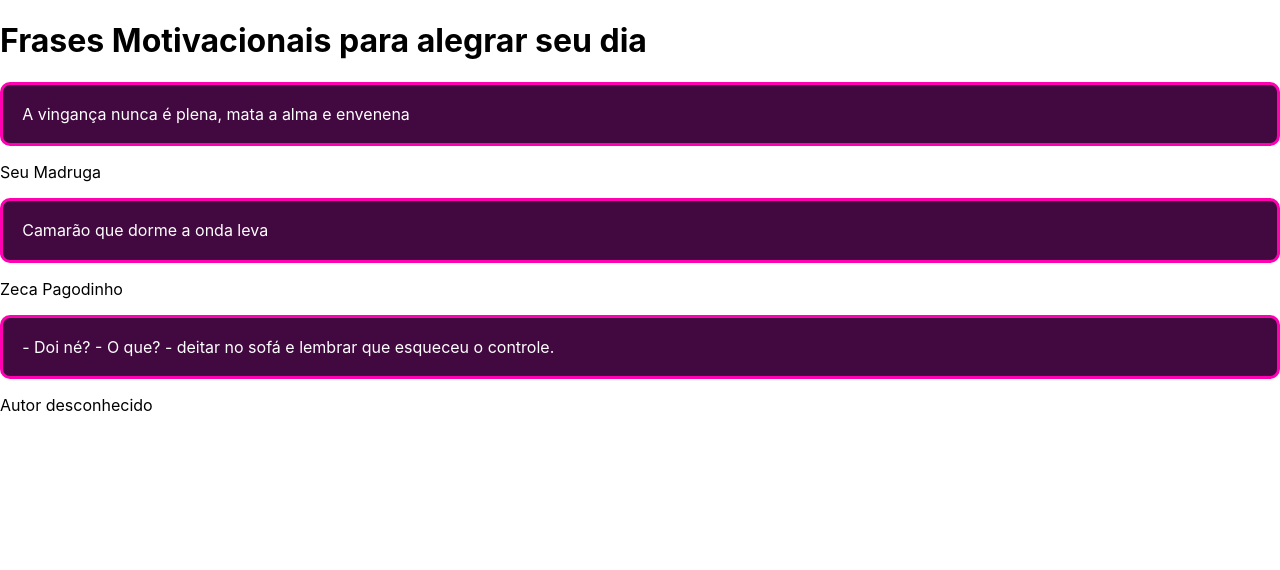
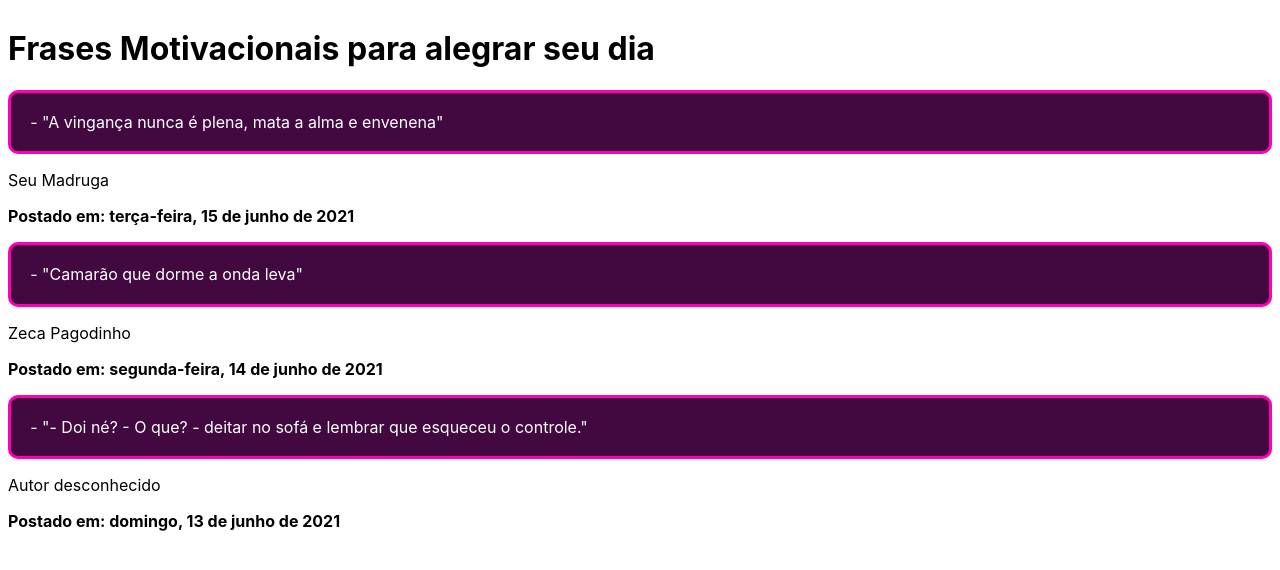
Before and after one commit to maiagripp/frases-motivacionais, a React (Create React App) app: page / in a window 1280 px wide. Shown: the top 570 px of the page. Built offline with nearby package versions, Linux system fonts and the light colour scheme.

Commit message:
Inclusão Rodapé

```diff
--- /dev/null
+++ b/src/App.css
@@ -0,0 +1,3 @@
+.container {
+  padding: 8px;
+}
--- a/src/App.js
+++ b/src/App.js
@@ -1,27 +1,43 @@
 import FraseMotivacional from './components/FraseMotivacional';
+import './App.css';
 
 function App() {
   const frases = [
     {
       texto: 'A vingança nunca é plena, mata a alma e envenena',
       autor: 'Seu Madruga',
+      criadaEm: new Date(2021, 5, 15),
     },
     {
       texto: 'Camarão que dorme a onda leva',
       autor: 'Zeca Pagodinho',
+      criadaEm: new Date(2021, 5, 14),
     },
     {
       texto:
         '- Doi né? - O que? - deitar no sofá e lembrar que esqueceu o controle.',
       autor: 'Autor desconhecido',
+      criadaEm: new Date(2021, 5, 13),
     },
   ];
   return (
-    <div>
+    <div className="container">
       <h1>Frases Motivacionais para alegrar seu dia</h1>
-      <FraseMotivacional frase={frases[0].texto} autor={frases[0].autor} />
-      <FraseMotivacional frase={frases[1].texto} autor={frases[1].autor} />
-      <FraseMotivacional frase={frases[2].texto} autor={frases[2].autor} />
+      <FraseMotivacional
+        frase={frases[0].texto}
+        autor={frases[0].autor}
+        criadaEm={frases[0].criadaEm}
+      />
+      <FraseMotivacional
+        frase={frases[1].texto}
+        autor={frases[1].autor}
+        criadaEm={frases[1].criadaEm}
+      />
+      <FraseMotivacional
+        frase={frases[2].texto}
+        autor={frases[2].autor}
+        criadaEm={frases[2].criadaEm}
+      />
     </div>
   );
 }
--- a/src/components/FraseMotivacional.jsx
+++ b/src/components/FraseMotivacional.jsx
@@ -1,10 +1,11 @@
 import './style.css';
+import Rodape from './Rodape';
 
 function FraseMotivacional(props) {
   return (
     <div>
-      <p className="frase">{props.frase}</p>
-      <p>{props.autor}</p>
+      <p className="frase">- "{props.frase}"</p>
+      <Rodape autor={props.autor} criadaEm={props.criadaEm} />
     </div>
   );
 }
--- /dev/null
+++ b/src/components/Rodape.jsx
@@ -0,0 +1,20 @@
+function Rodape(props) {
+  const opcoes = {
+    weekday: 'long',
+    year: 'numeric',
+    month: 'long',
+    day: 'numeric',
+  };
+  const data = props.criadaEm.toLocaleString('pt-BR', opcoes);
+
+  return (
+    <>
+      <p>{props.autor}</p>
+      <p>
+        <strong>Postado em: {data}</strong>
+      </p>
+    </>
+  );
+}
+
+export default Rodape;
```
